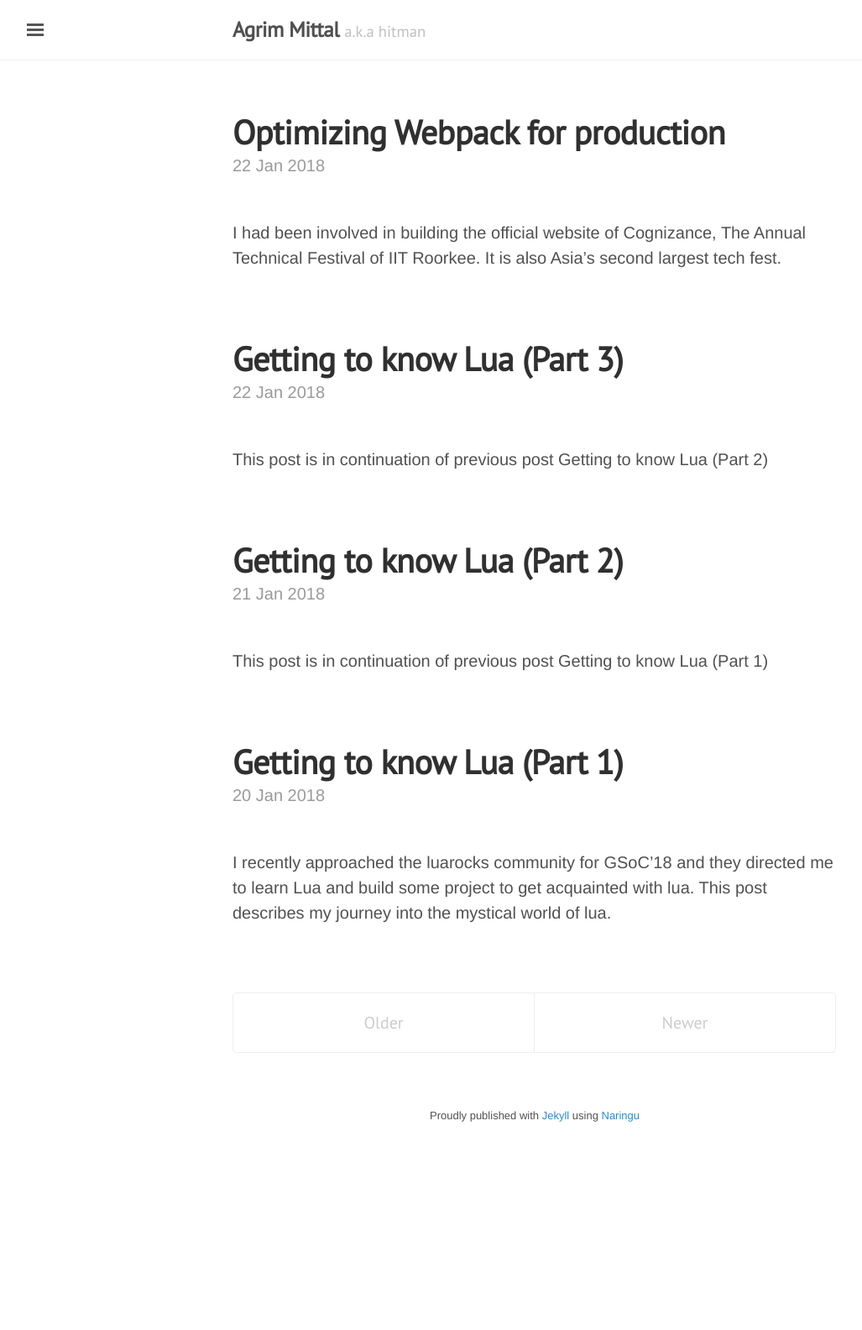
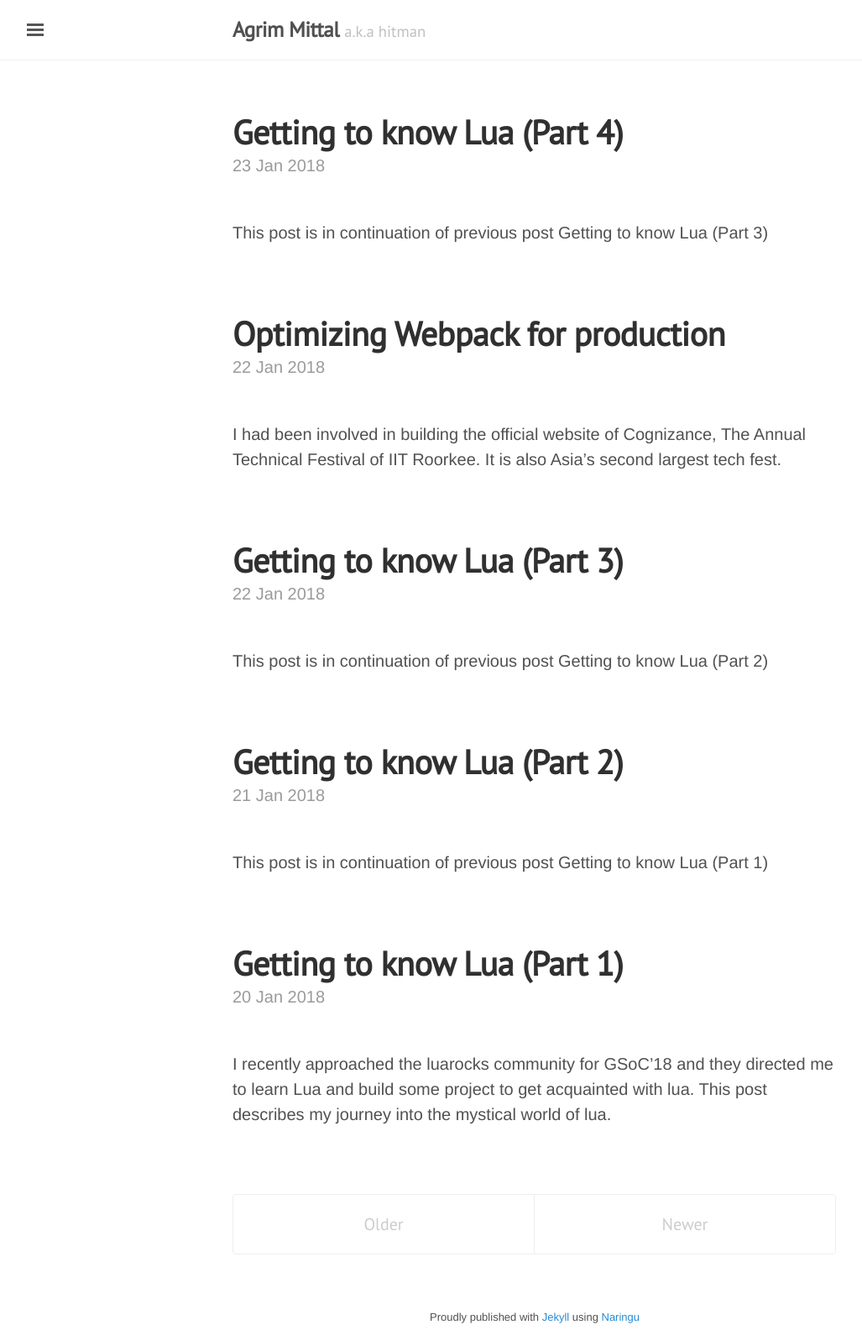
Before and after one commit to agrim123/agrim123.github.io, a Jekyll site: the page built from index.html, in a window 1280 px wide. Shown: the whole page at 84% size, without its empty margins (3-1030 px from the left). Built offline with Jekyll 4.4.1, drawn with Linux system fonts in a browser that asks for light colours; the list of posts is cut into pages by our own code; before the commit the page ends 1344 px from its top, so only the background shows below that; some of the changed lines change nothing that is shown.

Commit message:
Add Getting to know lua part 4

````diff
--- a/_config.yml
+++ b/_config.yml
@@ -1,6 +1,11 @@
 # Dependencies
 markdown:            kramdown
 highlighter:         rouge
+
+kramdown:
+  input: GFM
+  auto_ids: true
+  syntax_highlighter: rouge
 
 # Gems (for Jekyll 3.0)
 gems: [jekyll-paginate]
@@ -14,8 +19,9 @@ permalink:           pretty
 title:               Agrim Mittal
 tagline:             'a.k.a hitman'
 description:         'Developer . Geek . Hacker'
-url:                 http://agrim123.github.io
-baseurl:             '/'
+keywords:            iit, roorkee, hitman, agrim, mittal, developer
+url:                 https://agrim123.github.io
+baseurl:             ''
 paginate:            5
 
 # About/contact
--- a/_includes/sidebar.html
+++ b/_includes/sidebar.html
@@ -5,12 +5,12 @@
 <!-- Toggleable sidebar -->
 <div class="sidebar" id="sidebar">
   <div class="sidebar-item">
-      <img alt="hitman" src="{{ site.baseurl }}images/profile.jpeg">
+      <img alt="hitman" src="{{ site.baseurl }}/images/profile.jpeg">
     <p>{{ site.description }}</p>
   </div>
 
   <nav class="sidebar-nav">
-    <a class="sidebar-nav-item{% if page.url == site.baseurl %} active{% endif %}" href="{{ site.baseurl }}">Home</a>
+    <a class="sidebar-nav-item{% if page.url == site.baseurl %} active{% endif %}" href="/">Home</a>
 
     {% comment %}
       The code below dynamically generates a sidebar nav of pages with
--- /dev/null
+++ b/_posts/2018-01-23-getting-to-know-lua-4.md
@@ -0,0 +1,216 @@
+---
+layout: post
+title: Getting to know Lua (Part 4)
+comments: true
+categories:
+- lua
+---
+
+This post is in continuation of previous post [Getting to know Lua (Part 3)](/lua/2018/01/22/getting-to-know-lua-3)
+
+## Session 4: Coroutines
+
+A coroutines is like thread, with its own stack, its own local variables, and its own instruction pointer; but shares most globals and mostly anything else with other coroutines.
+
+The main difference between coroutines and threads is that, a program with threads runs several threads concurrently whereas coroutines are collaborative.
+A program with coroutines is, at any given time, running only one of its coroutines and this running coroutine only suspends its execution when it explicitly requests to be suspended.
+
+### Basics
+
+> Lua offers all its coroutine functions packed in the coroutine table
+
+```lua
+co = coroutine.create(function ()
+       print("Hello from the coroutine")
+     end)
+
+print(co)                 -- thread: 0xa57670
+```
+
+A coroutine table provides many methods. We can list all methods using,
+```lua
+for k, v in pairs(coroutine) do
+    print(tostring(k))
+end
+```
+
+```bash
+running
+create
+resume
+status
+isyieldable
+wrap
+yield
+```
+
+### Onto rough waters
+
+We can create a coroutine using `create` function which only creates a new coroutine and returns a handle to it but doesnot start the coroutine.
+
+A coroutine can be in any of the three different states:
+- Suspended
+- Running
+- Dead
+
+When we create a coroutine, it starts in the suspended state. The status of a coroutine can be checked by using `status` function,
+
+```lua
+print(coroutine.status(co))     -- suspended
+```
+
+We can execute a coroutine by calling a `resume` function and passing a first argument as thread returned by the `create` function.
+The function `resume` starts coroutine execution,
+
+```lua
+coroutine.resume(co)            -- "Hello from the coroutine"
+```
+
+In this state coroutine executes and leaves it in dead state
+
+```lua
+print(coroutine.status(co))    -- dead
+```
+
+Until now, coroutines look like nothing more than a complicated way to call functions. The real power of coroutines stems from the `yield` function, which allows a **running coroutine to suspend its execution so that it can be resumed later**.
+
+```lua
+co = coroutine.create(function ()
+       for i=1,5 do
+         print("co ", i)
+         coroutine.yield()
+       end
+     end)
+
+coroutine.resume(co)           -- co 1
+print(coroutine.status(co))    -- suspended
+coroutine.resume(co)           -- co   2
+...
+coroutine.resume(co)           -- co   5
+coroutine.resume(co)           -- prints nothing
+
+print(coroutine.resume(co))    -- false   cannot resume dead coroutine
+```
+
+When a coroutine yields, the corresponding `resume` returns immediately, even if the yield happens inside nested function calls (that is, not in the main function, but in a function directly or indirectly called by the main function). It can be demonstrated as
+
+```lua
+function foo ()
+    print("in foo")
+    coroutine.yield("foo coroutine yield")
+    print "done"
+end
+
+co = coroutine.create(function ()
+       foo()
+       print("in co body")
+     end)
+
+print("main", coroutine.resume(co))
+print("main", coroutine.resume(co))
+```
+
+This outputs
+
+```lua
+in foo
+main    true    foo coroutine yield
+done    --[[
+            This print after we call the second resume because yield returned the function at an early stage
+        ]]--
+in co body
+main    true
+```
+
+> Resume runs in protected mode. Therefore, if there is any error inside a coroutine, Lua will not show the error message, but instead will return it to the resume call.
+
+We can also pass extra arguments `resume` that are supplied to the coroutine main function.
+
+A more cool example can be taken from [Lua Manual](http://www.lua.org/manual/5.2/manual.html#2.6),
+
+```lua
+function foo (a)
+    print("foo", a)
+    return coroutine.yield(2*a)
+end
+
+co = coroutine.create(function (a,b)
+        print("co-body", a, b)
+        local r = foo(a+1)
+       print("co-body", r)
+       local r, s = coroutine.yield(a+b, a-b)
+       print("co-body", r, s)
+       return b, "end"
+    end)
+
+print("main", coroutine.resume(co, 1, 10))
+print("main", coroutine.resume(co, "r"))
+print("main", coroutine.resume(co, "x", "y"))
+print("main", coroutine.resume(co, "x", "y"))
+```
+
+The output of this program is rather interesting and illustrates the above discussion in more detailed manner,
+
+```lua
+co-body 1       10
+foo     2
+main    true    4
+co-body r
+main    true    11      -9
+co-body x       y
+main    true    10      end
+main    false   cannot resume dead coroutine
+```
+
+A coroutine can terminate its execution in two ways: if the main funtion returns or if there is an unexpected error. In first case, `resume` returns `true` plus the values returned by main function and in second case it return `false` along with an error message.
+
+A simple example
+
+```lua
+function foo (a)
+    print("in foo")
+    return coroutine.yield(2*x)
+end
+
+co = coroutine.create(function ()
+        print("in co-body")
+        local r = foo(1)
+        print(r)
+    end)
+
+print("main", coroutine.resume(co))
+print("main", coroutine.resume(co))
+```
+
+Outputs
+
+```bash
+in co-body
+in foo
+main    false   a.lua:3: attempt to perform arithmetic on a nil value (global 'x')
+main    false   cannot resume dead coroutine
+```
+
+There is another function same as `create`, known by the name `wrap`. It also creates a coroutine, but instead of returning the coroutine, it returns a function that, when called, resumes the coroutine. Any arguments passed to this function are passed as extra arguments to `resume`. `wrap` returns all the values returned by `resume`, except the first one (the boolean error code). Unlike `resume`, `wrap` does not catch errors; any error is propagated to the caller.
+
+```lua
+co = coroutine.wrap(function ()
+        coroutine.yield("Yay!")
+    end)
+
+print("main", co())      -- main    Yay!
+print("main", co())      -- main
+```
+
+Roberto writes in book,
+
+<pre style="text-align: justify; word-break: normal;">
+Lua offers what I call <b>asymmetric coroutines</b>. That means that it has a function to suspend the execution of a coroutine and a different function to resume a suspended coroutine. Some other languages offer symmetric coroutines, where there is only one function to transfer control from any coroutine to another.
+</pre>
+
+> Coroutines are a kind of collaborative multithreading
+
+## References
+
+- [Lua Manual](http://www.lua.org/manual/5.2/manual.html)
+- [Programming in Lua](https://www.lua.org/pil)
````
